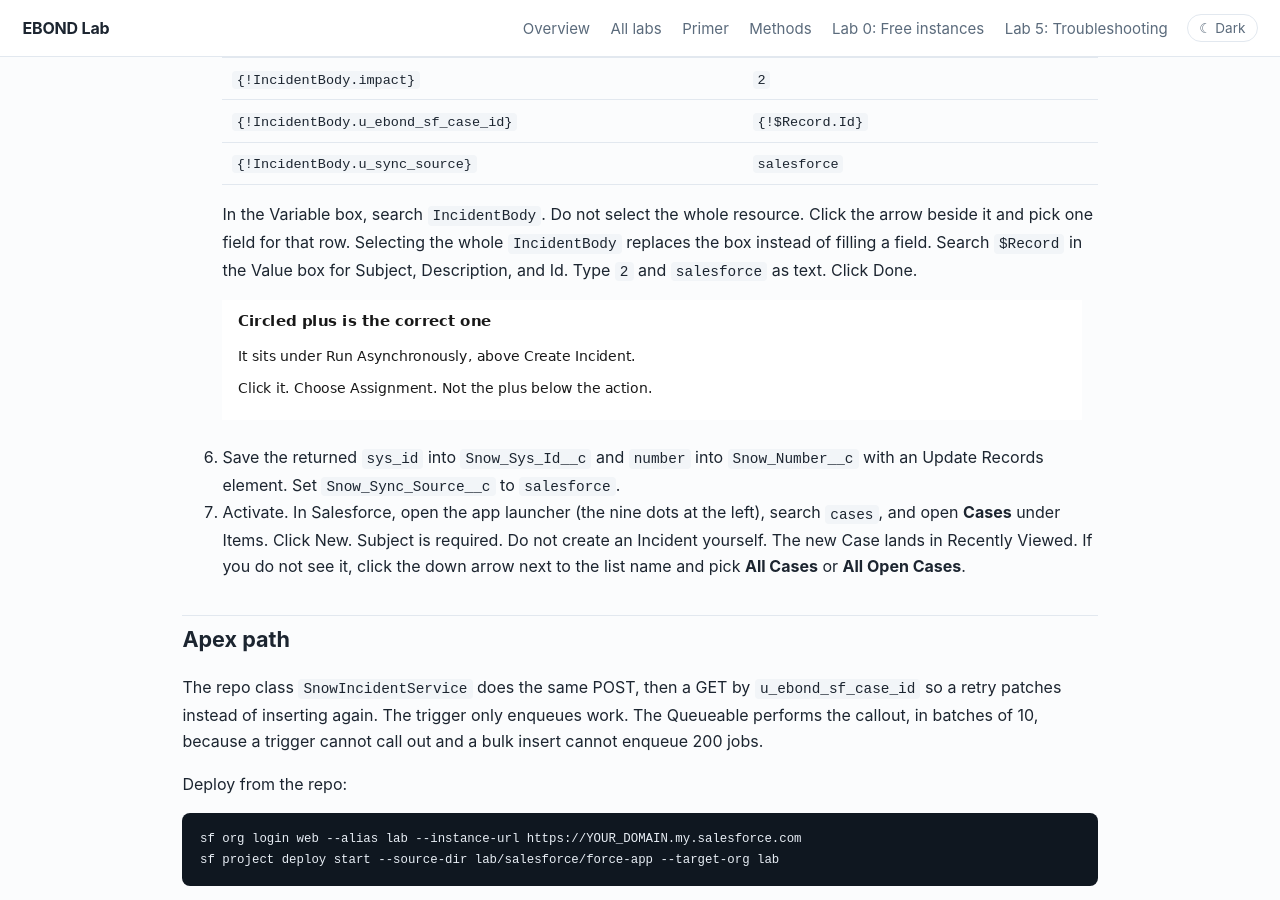
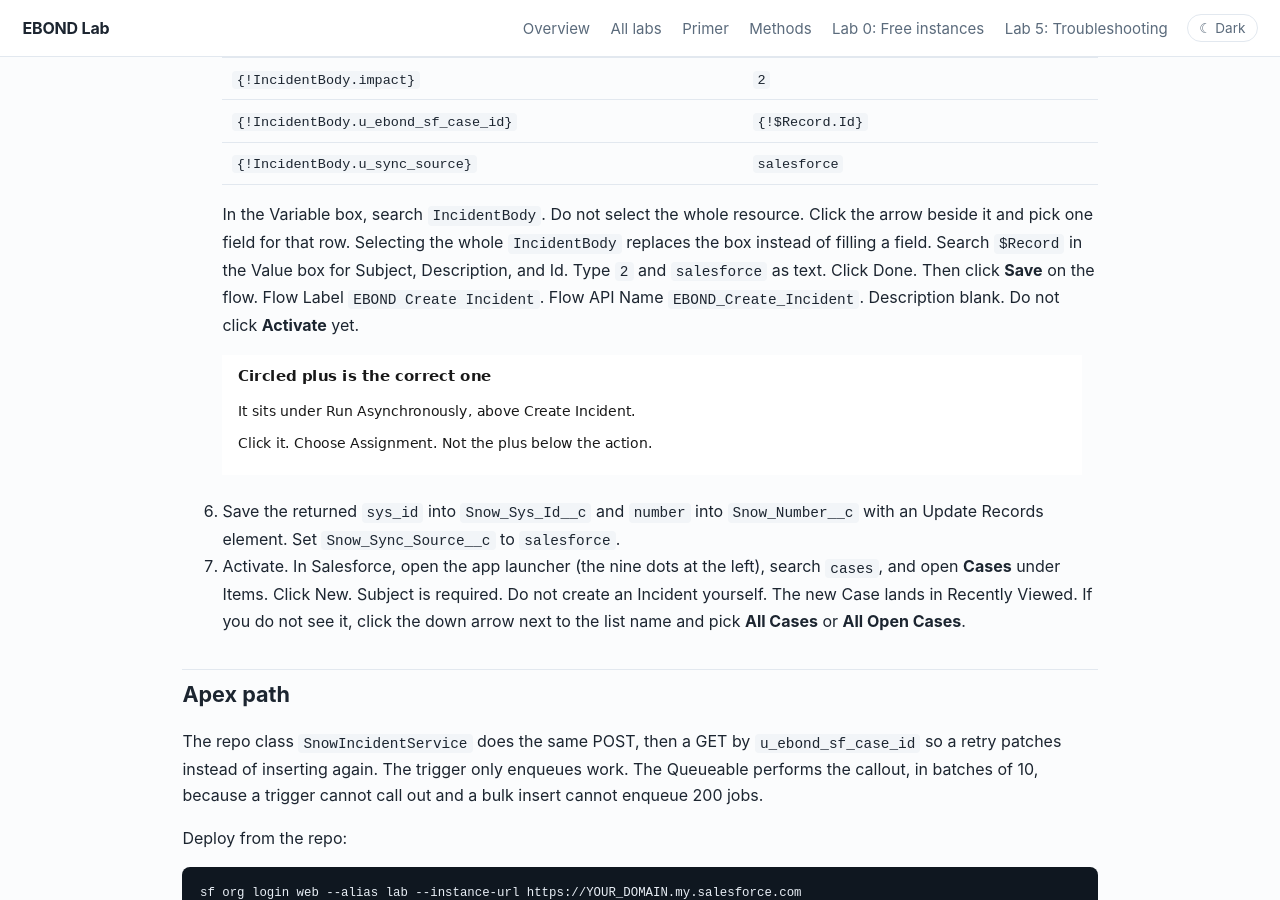
Before and after one commit to eltonaguiar/EBOND_ServiceNowSalesforce, a Jekyll site: the page built from site/labs/02-salesforce-to-snow.md, in a window 1280 px wide and 900 px high, scrolled down 9569 px. Built offline with Jekyll 4.4.1, drawn with Linux system fonts in a browser that asks for light colours.

Commit message:
Name the saved flow EBOND Create Incident.

```diff
--- a/site/labs/02-salesforce-to-snow.md
+++ b/site/labs/02-salesforce-to-snow.md
@@ -300,7 +300,7 @@ Use this only if you picked Flow above.
    | `{!IncidentBody.u_ebond_sf_case_id}` | `{!$Record.Id}` |
    | `{!IncidentBody.u_sync_source}` | `salesforce` |
 
-   In the Variable box, search `IncidentBody`. Do not select the whole resource. Click the arrow beside it and pick one field for that row. Selecting the whole `IncidentBody` replaces the box instead of filling a field. Search `$Record` in the Value box for Subject, Description, and Id. Type `2` and `salesforce` as text. Click Done.
+   In the Variable box, search `IncidentBody`. Do not select the whole resource. Click the arrow beside it and pick one field for that row. Selecting the whole `IncidentBody` replaces the box instead of filling a field.    Search `$Record` in the Value box for Subject, Description, and Id. Type `2` and `salesforce` as text. Click Done. Then click **Save** on the flow. Flow Label `EBOND Create Incident`. Flow API Name `EBOND_Create_Incident`. Description blank. Do not click **Activate** yet.
 
    ![The plus above Create Incident]({{ '/assets/img/02-assignment-plus-circled.png' | relative_url }})
 5. Save the returned `sys_id` into `Snow_Sys_Id__c` and `number` into `Snow_Number__c` with an Update Records element. Set `Snow_Sync_Source__c` to `salesforce`.
```
